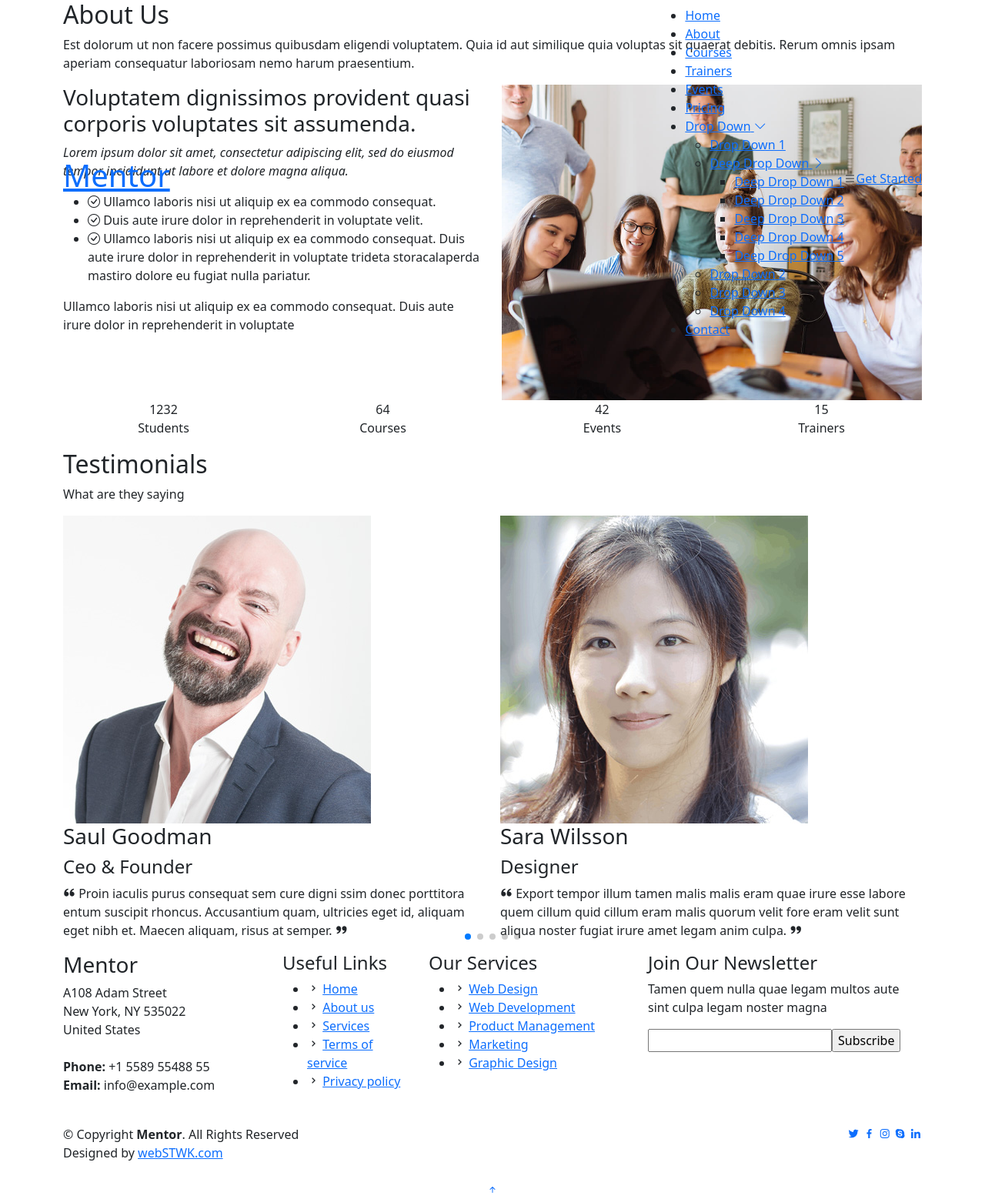
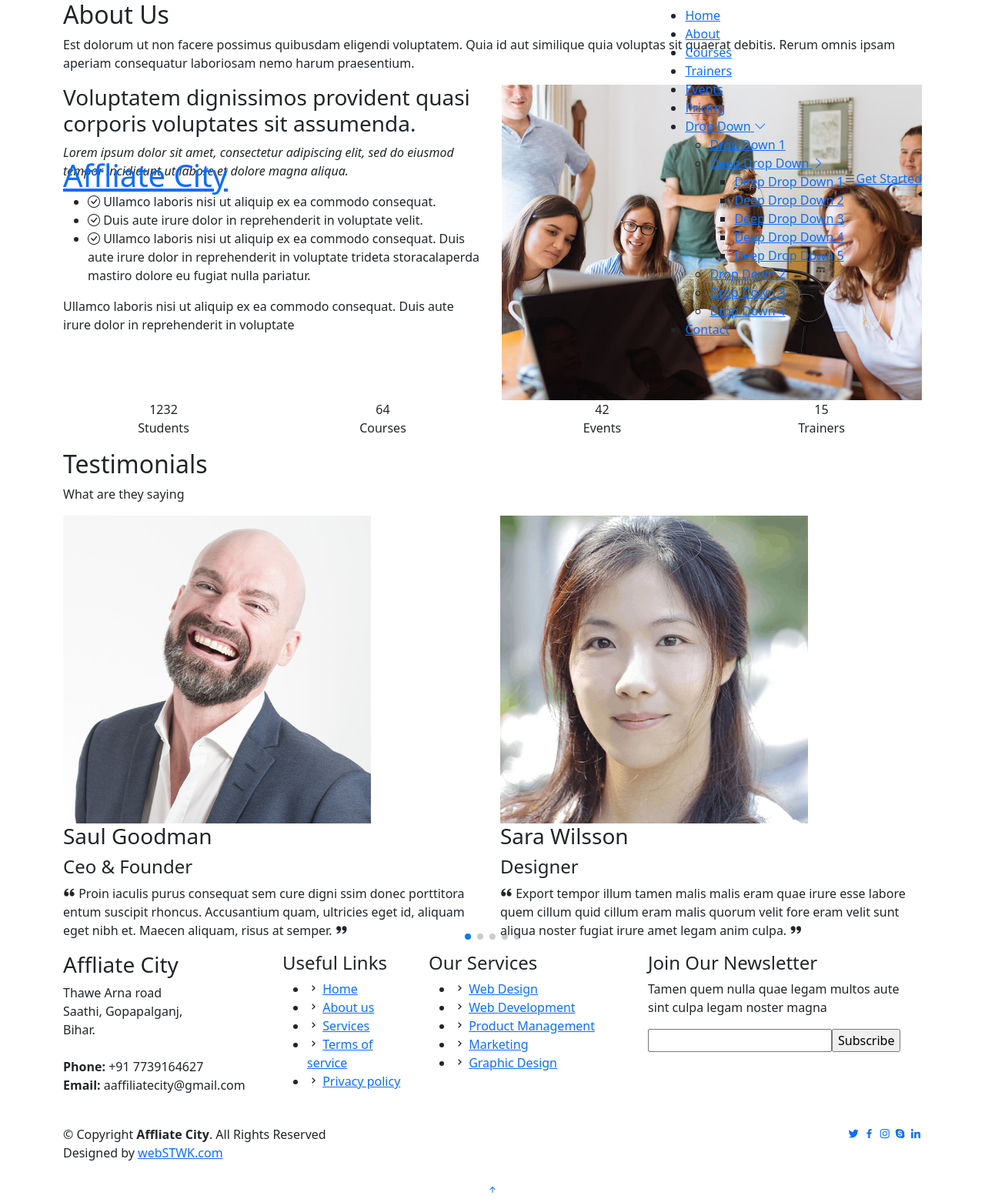
Before and after one commit to Wamiquemashhadi03/onelearn-website, a Django app: page /about in a window 1280 px wide. Shown: the whole page at 77% size. Run offline with Django 4.2, Linux system fonts and the light colour scheme; some libraries are stand-ins or nearby versions.

Commit message:
Update base.html
base adddress changed for all page.

```diff
--- a/templates/base.html
+++ b/templates/base.html
@@ -38,7 +38,7 @@
   <header id="header" class="fixed-top">
     <div class="container d-flex align-items-center">
 
-      <h1 class="logo me-auto"><a href="index.html">Mentor</a></h1>
+      <h1 class="logo me-auto"><a href="index.html">Affliate City</a></h1>
       <!-- Uncomment below if you prefer to use an image logo -->
       <!-- <a href="index.html" class="logo me-auto"><img src="assets/img/logo.png" alt="" class="img-fluid"></a>-->
 
@@ -88,13 +88,13 @@
         <div class="row">
 
           <div class="col-lg-3 col-md-6 footer-contact">
-            <h3>Mentor</h3>
+            <h3>Affliate City</h3>
             <p>
-              A108 Adam Street <br>
-              New York, NY 535022<br>
-              United States <br><br>
-              <strong>Phone:</strong> +1 5589 55488 55<br>
-              <strong>Email:</strong> info@example.com<br>
+              Thawe Arna road <br>
+              Saathi, Gopapalganj,<br>
+              Bihar. <br><br>
+              <strong>Phone:</strong> +91 7739164627<br>
+              <strong>Email:</strong> aaffiliatecity@gmail.com<br>
             </p>
           </div>
 
@@ -136,13 +136,13 @@
 
       <div class="me-md-auto text-center text-md-start">
         <div class="copyright">
-          &copy; Copyright <strong><span>Mentor</span></strong>. All Rights Reserved
+          &copy; Copyright <strong><span>Affliate City</span></strong>. All Rights Reserved
         </div>
         <div class="credits">
           <!-- All the links in the footer should remain intact. -->
           <!-- You can delete the links only if you purchased the pro version. -->
           <!-- Licensing information: https://bootstrapmade.com/license/ -->
-          <!-- Purchase the pro version with working PHP/AJAX contact form: https://bootstrapmade.com/mentor-free-education-bootstrap-theme/ -->
+          <!-- Purchase the pro version with working PHP/AJAX contact form: https://bootstrapmade.com/Affliate City-free-education-bootstrap-theme/ -->
           Designed by <a href="#">webSTWK.com</a>
         </div>
       </div>
```
